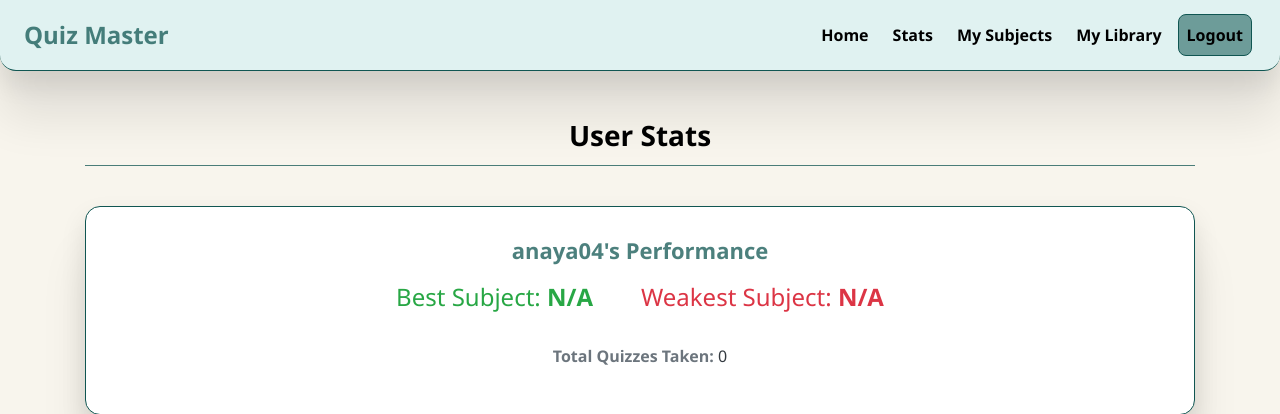
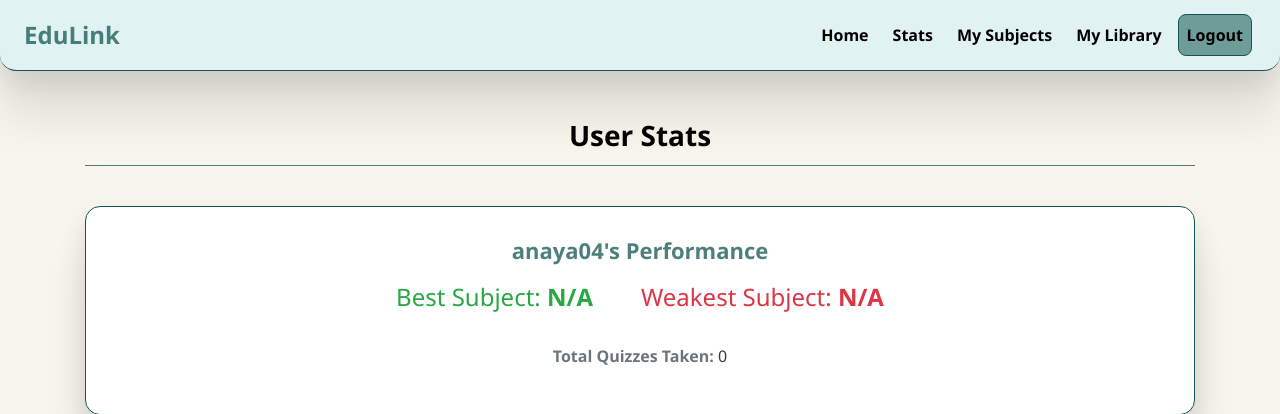
Before and after one commit to Gauri-03/Education-Portal, a Flask app: page /userhome/2/stats in a window 1280 px wide. Shown: the top 414 px of the page. Run offline with Flask 3, Linux system fonts and the light colour scheme; some libraries are stand-ins or nearby versions.

Commit message:
final commit

```diff
--- a/education_portal/templates/library.html
+++ b/education_portal/templates/library.html
@@ -66,9 +66,7 @@
 </style>
 
 <nav class="navbar navbar-expand-lg custom-navbar">
-  <a class="navbar-brand brand-logo" href="/userhome/{{ user.id }}"
-    >Quiz Master</a
-  >
+  <a class="navbar-brand brand-logo" href="/userhome/{{ user.id }}">EduLink</a>
   <button
     class="navbar-toggler"
     type="button"
--- a/education_portal/templates/my_subjects_user.html
+++ b/education_portal/templates/my_subjects_user.html
@@ -67,9 +67,7 @@ Subjects{% endblock %} {% block navbar %}
 </style>
 
 <nav class="navbar navbar-expand-lg custom-navbar">
-  <a class="navbar-brand brand-logo" href="/userhome/{{ user.id }}"
-    >Quiz Master</a
-  >
+  <a class="navbar-brand brand-logo" href="/userhome/{{ user.id }}">EduLink</a>
   <button
     class="navbar-toggler"
     type="button"
--- a/education_portal/templates/personal_user_stats.html
+++ b/education_portal/templates/personal_user_stats.html
@@ -67,9 +67,7 @@ navbar %}
 </style>
 
 <nav class="navbar navbar-expand-lg custom-navbar">
-  <a class="navbar-brand brand-logo" href="/userhome/{{ user.id }}"
-    >Quiz Master</a
-  >
+  <a class="navbar-brand brand-logo" href="/userhome/{{ user.id }}">EduLink</a>
   <button
     class="navbar-toggler"
     type="button"
--- a/education_portal/templates/quiz_results.html
+++ b/education_portal/templates/quiz_results.html
@@ -68,7 +68,7 @@ navbar %}
 
 <nav class="navbar navbar-expand-lg custom-navbar">
   <a class="navbar-brand brand-logo" href="/userhome/{{ user.id }}">
-    Quiz Master
+    EduLink
   </a>
   <button
     class="navbar-toggler"
--- a/education_portal/templates/user_home.html
+++ b/education_portal/templates/user_home.html
@@ -67,7 +67,7 @@
 
 <nav class="navbar navbar-expand-lg custom-navbar">
   <a class="navbar-brand brand-logo" href="/userhome/{{ user.id }}">
-    Quiz Master
+    EduLink
   </a>
   <button
     class="navbar-toggler"
--- a/education_portal/templates/view_chapters_user.html
+++ b/education_portal/templates/view_chapters_user.html
@@ -67,9 +67,7 @@ Chapters{% endblock %} {% block navbar %}
 </style>
 
 <nav class="navbar navbar-expand-lg custom-navbar">
-  <a class="navbar-brand brand-logo" href="/userhome/{{ user.id }}"
-    >Quiz Master</a
-  >
+  <a class="navbar-brand brand-logo" href="/userhome/{{ user.id }}">EduLink</a>
   <button
     class="navbar-toggler"
     type="button"
--- a/education_portal/templates/view_content_user.html
+++ b/education_portal/templates/view_content_user.html
@@ -67,9 +67,7 @@
 </style>
 
 <nav class="navbar navbar-expand-lg custom-navbar">
-  <a class="navbar-brand brand-logo" href="/userhome/{{ user.id }}"
-    >Quiz Master</a
-  >
+  <a class="navbar-brand brand-logo" href="/userhome/{{ user.id }}">EduLink</a>
   <button
     class="navbar-toggler"
     type="button"
```
Also changed, not shown: education_portal/instance/educationportal.db (deleted).
